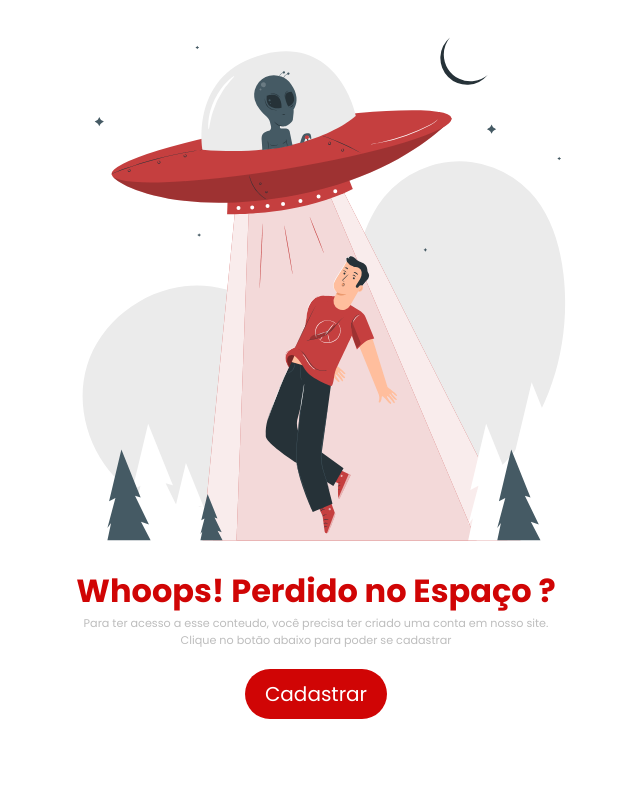
After one commit to JoaoRenato2/ProjetoNic, a Django app: page /auth/login_erro/ in a window 1280 px wide. The commit adds this page. Shown: the whole page, without its empty margins (324-964 px from the left). Run offline with Django 4.2, Linux system fonts and the light colour scheme; parts of the project's set-up code (start-up, migrations or seed data) failed here and were passed over.

Commit message:
Adcionando a pagina de erro LoginRequest

```diff
--- /dev/null
+++ b/schedules/static/schedules/css/loginRequest.css
@@ -0,0 +1,57 @@
+@import url('https://fonts.googleapis.com/css2?family=Poppins:wght@300;400;500;600;700&display=swap');
+
+* {
+    margin: 0;
+    padding: 0;
+    box-sizing: border-box;
+    font-family: 'Poppins', sans-serif;
+    text-decoration: none;
+}
+
+body {
+    position: relative;
+    min-height: 100vh;
+    width: 100%;
+    overflow: hidden;
+
+}
+
+.cotainer{
+    display: flex;
+    justify-content: center;
+    align-items: center;
+}
+
+.img{
+    text-align: center;
+}
+
+p{
+    font-size: 70%;
+    color: rgb(189, 189, 189);
+}
+
+img{
+    width: 100%;
+    height: 35rem;
+}
+
+h1{
+    color: rgb(208, 5, 5);
+}
+
+button{
+    margin-top: 20px;
+    background-color:rgb(208, 5, 5) ;
+    color: #fff;
+    border: none;
+    border-radius: 30px;
+    text-decoration: none;
+    padding: 10px 20px;
+    font-size: 1.25rem;
+    cursor: pointer;
+}
+
+a{
+    color: #fff;
+}
--- /dev/null
+++ b/schedules/templates/LoginRequest.html
@@ -0,0 +1,23 @@
+{% load static %}
+<!DOCTYPE html>
+<html lang="en">
+
+<head>
+    <meta charset="UTF-8">
+    <meta http-equiv="X-UA-Compatible" content="IE=edge">
+    <meta name="viewport" content="width=device-width, initial-scale=1.0">
+    <title>Document</title>
+    <link rel="stylesheet" href="{% static 'schedules/css/loginRequest.css' %}">
+</head>
+<body>
+    <div class="cotainer">
+        <div class="img">
+            <img src="{% static '/schedules/img/Taken.svg' %}" alt="">
+            <h1>Whoops! Perdido no Espaço ?</h1>
+            <p>Para ter acesso a esse conteudo, você precisa ter criado uma conta em nosso site.</p>
+            <p> Clique no botão abaixo para poder se cadastrar</p>
+            <button><a href="/auth/cadastro/">Cadastrar</a></button>
+        </div>
+    </div>
+</body>
+</html>
--- a/schedules/templates/cadastro.html
+++ b/schedules/templates/cadastro.html
@@ -58,12 +58,13 @@
                     <p>Lorem, ipsum dolor sit amet consectetur adipisicing elit. Aut quae exercitationem quia eaque,
                         quisquam labore consectetur qui voluptate placeat magni eum non accusantium, mollitia nulla,
                         odit minima autem rerum rem?</p>
-                    <button class="btn trasnparent" id="sign-in-btn">Faça o Login</button>
+                    <button class="btn trasnparent" id="sign-in-btn"><a href="/auth/login/">Faça Login</a></button>
                 </div>
                 <img src="{% static 'schedules/img/register.svg' %}" class="image" alt="">
             </div>
         </div>
     </div>
+    <script src="{% static 'schedules/js/app.js' %}"></script>
 </body>
 
 </html>
--- a/schedules/urls.py
+++ b/schedules/urls.py
@@ -1,6 +1,6 @@
 import django
 from django.urls import path
-from schedules.views import Register, Login, form, scheduling, validar_cadastro, validar_login, index, Appointment_Booking, perfil, perfilSenha, calendario, sobre, cadastro,logout_view, SobreTemplateView
+from schedules.views import Register, Login, form, scheduling, validar_cadastro, validar_login, index, Appointment_Booking, perfil, perfilSenha, calendario, sobre, cadastro,logout_view, SobreTemplateView, login_erro
 from django.views.decorators.csrf import csrf_exempt
 
 urlpatterns = [
@@ -21,6 +21,7 @@ urlpatterns = [
     path('index/sobre/', sobre, name='sobre'),
     path('index/logout/', logout_view, name='logout'),
     path('index/sobre/email/', SobreTemplateView.as_view(), name='sobre_email'),
+    path('login_erro/', login_erro, name='login_erro'),
 
 
 
--- a/schedules/views.py
+++ b/schedules/views.py
@@ -29,33 +29,49 @@ def Register(request):
 def index(request):
     if request.user.is_authenticated:
         return render(request, 'index.html')
-    return HttpResponse('Você precisa estar logado')
+    return redirect('/auth/login_erro/')
 
-@login_required
+
 def scheduling(request):
-    return render(request, 'Scheduling.html')
+    if request.user.is_authenticated:
+        return render(request, 'Scheduling.html')
+    return redirect('/auth/login_erro/')
 
 def form(request):
-    return render(request, 'Form.html')
+    if request.user.is_authenticated:
+        return render(request, 'Form.html')
+    return redirect('/auth/login_erro/')
 
-@login_required
+
+
 def perfil(request):
-    return render(request, 'perfil.html')
+    if request.user.is_authenticated:
+        return render(request, 'perfil.html')
+    return redirect('/auth/login_erro/')
 
-@login_required
+
+
 def perfilSenha(request):
-    return render(request, 'perfil-senha.html')
+    if request.user.is_authenticated:
+        return render(request, 'perfil-senha.html')
+    return redirect('/auth/login_erro/')
 
-@login_required
+
+
 def calendario(request):
-    return render(request, 'calendar.html')
+    if request.user.is_authenticated:
+        return render(request, 'calendar.html')
+    return redirect('/auth/login_erro/')
 
-@login_required
 def sobre(request):
     return render(request, 'sobre.html')
 
 def cadastro(request):
     return render(request, 'cadastro.html')
+
+def login_erro(request):
+    return render(request, 'LoginRequest.html')
+
 
 
 def validar_cadastro(request):
```
Also changed, not shown: schedules/static/schedules/css/cadastro.css (+6 -1 lines), schedules/static/schedules/js/app.js (+18 -67 lines), schedules/templates/menage.html (added, +91 -0 lines), schedules/static/schedules/img/Taken.gif (added), schedules/static/schedules/img/Taken.svg (added).
